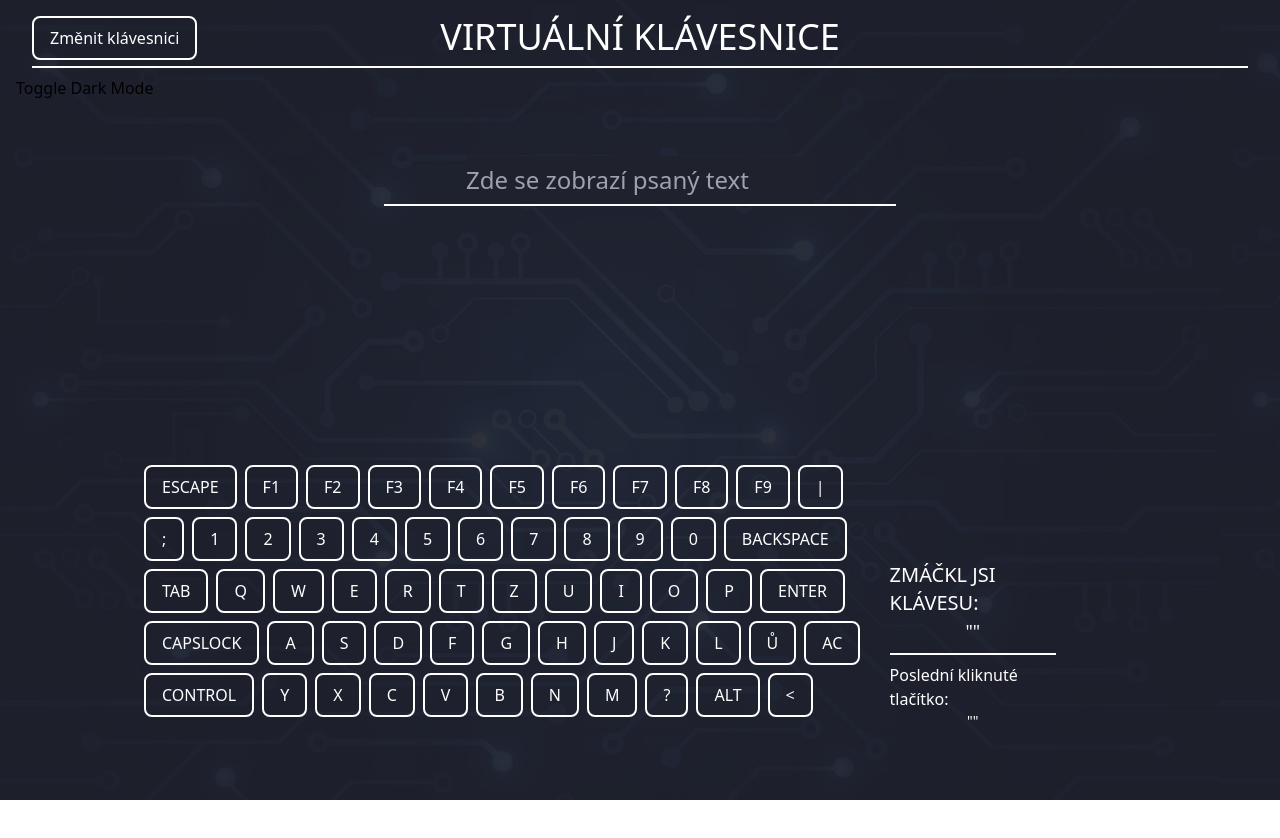
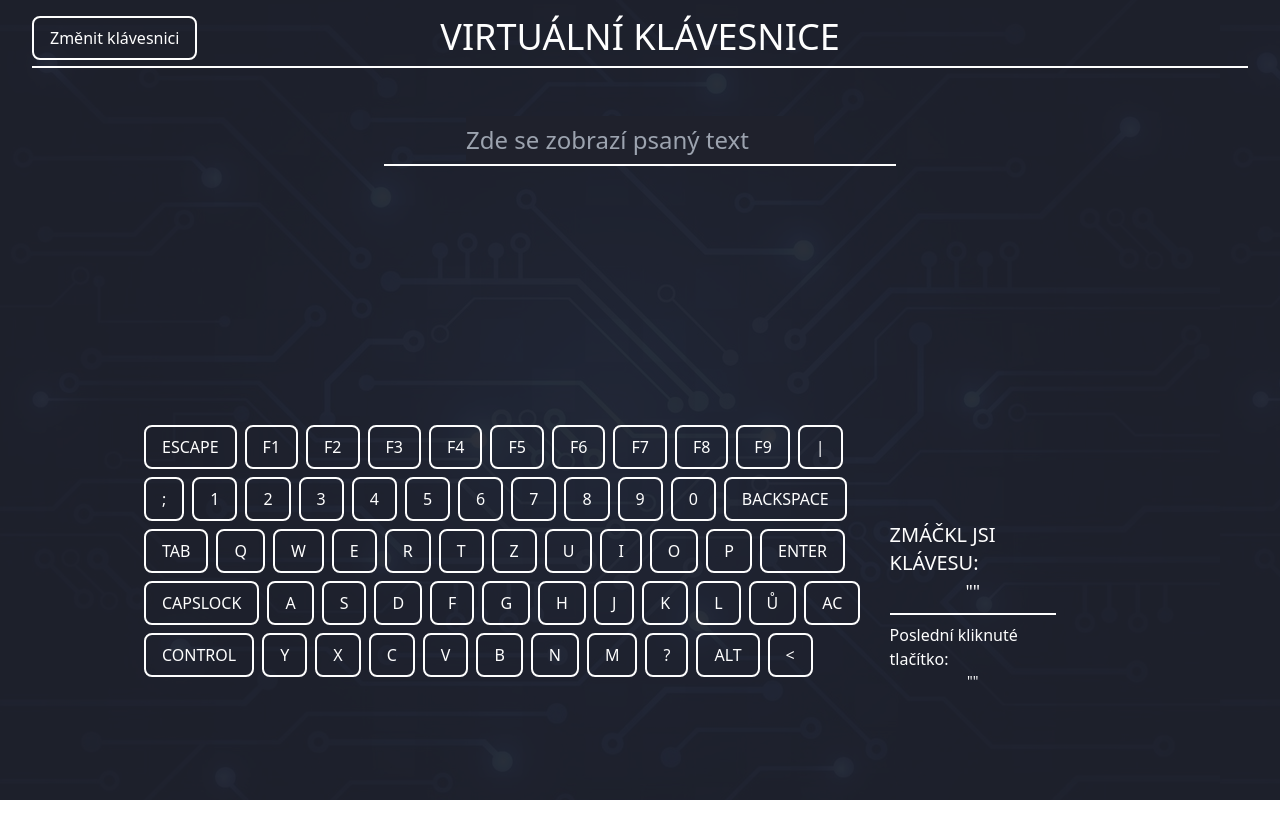
Before and after one commit to OndrejLosensky/virtual-keyboard, a React (Create React App) app: page / in a window 1280 px wide. Shown: the top 838 px of the page. Built offline with nearby package versions, Linux system fonts and the light colour scheme; the HTML template or start-up script is replaced by a standard one.

Commit message:
momentálně nefunguje

```diff
--- a/src/App.js
+++ b/src/App.js
@@ -1,20 +1,16 @@
 import Header from "../src/header/Header"
 import Keyboard from "./keyboard/Keyboard";
 import backgroundImage from "./assets/backgroundImage.png"
-import { ThemeProvider } from "./darkOrLight/ThemeChanger";
-import ThemeToggleButton from "./darkOrLight/ThemeToggleButton";
 function App() {
   return (
 
-    <ThemeProvider>
-        <section className="w-full h-screen lg:h-full bg-backColor" style={{
+    <section className="w-full h-screen lg:h-full bg-backColor" style={{
       backgroundImage: `url(${backgroundImage})`,
     }}>
           <Header/>
-          <ThemeToggleButton/>
+
           <Keyboard/>
-      </section>
-    </ThemeProvider>
+    </section>
 
   );
 }
--- a/src/darkOrLight/ThemeToggleButton.js
+++ b/src/darkOrLight/ThemeToggleButton.js
@@ -5,11 +5,8 @@ const ThemeToggleButton = () => {
   const { theme, toggleTheme } = useTheme();
 
   return (
-    <button
-      onClick={toggleTheme}
-      className="bg-blue-500 text-white py-2 px-4 rounded-md"
-    >
-      Toggle {theme === "light" ? "Dark" : "Light"} Mode
+    <button onClick={toggleTheme}>
+      Toggle Theme (Currently: {theme})
     </button>
   );
 };
--- a/src/index.css
+++ b/src/index.css
@@ -15,6 +15,8 @@ body.light-theme {
    color: aqua;
 }
 
+
+
 body.dark-theme {
   color: red;
 }
--- a/src/keyboard/Keyboard.js
+++ b/src/keyboard/Keyboard.js
@@ -5,6 +5,7 @@ import InputKeyboard from "../inputKeyboard/InputKeyboard";
 import ChangeKeyboard from "../changeKeyboard/ChangeKeyboard";
 
 const Keyboard = () => {
+
 
   const [x, setX] = useState('');
 
@@ -58,6 +59,7 @@ const Keyboard = () => {
                      border-foreColorWhite absolute left-0 top-0 ml-8 mt-4">
                       <ChangeKeyboard/>
                   </div>
+
 
                     <div className=" h-[45%] w-[65%] flex flex-col gap-2 px-4 pt-4">
                         {/* Vrchní řada znaků ESC - F9*/}
```
